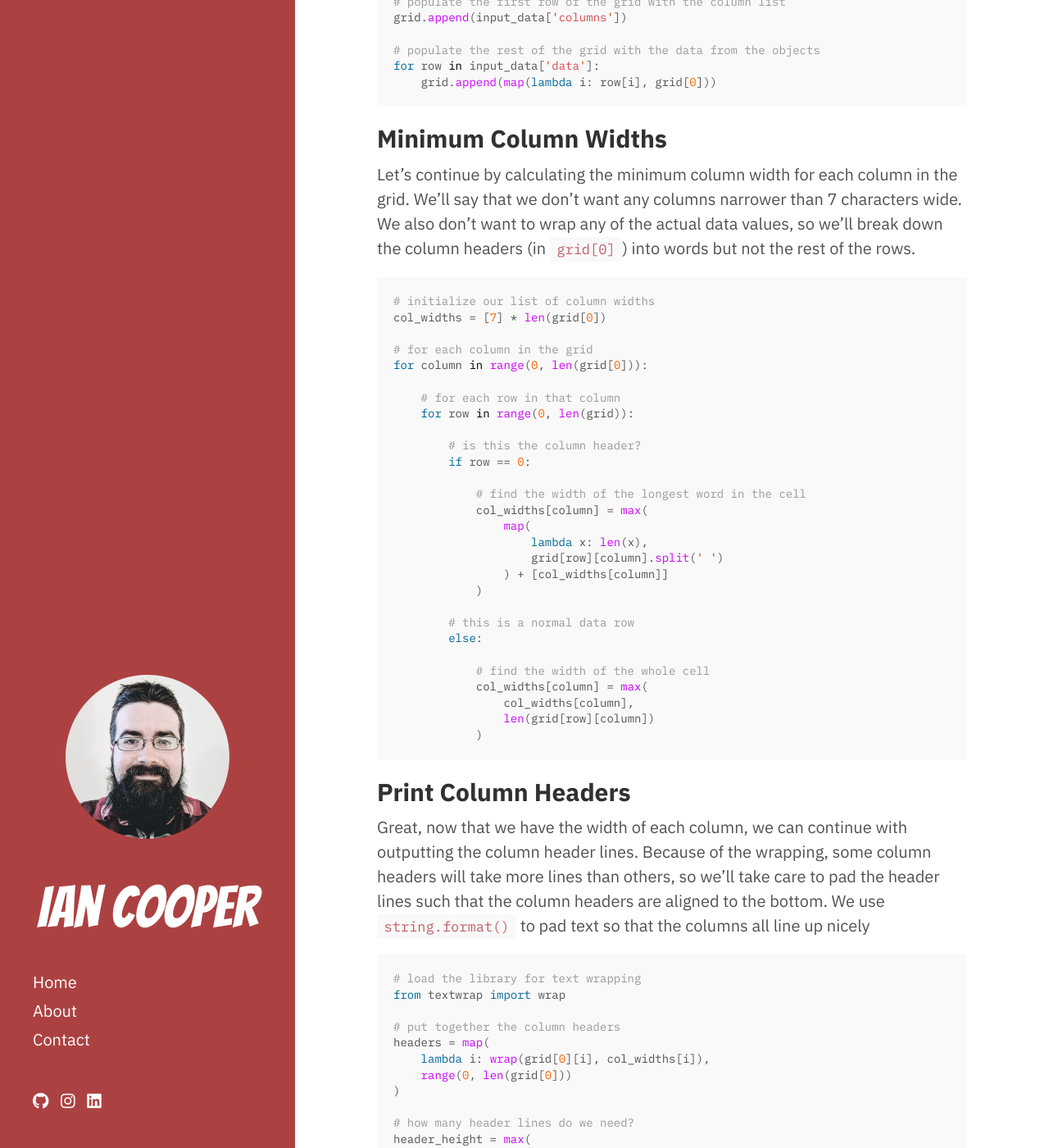
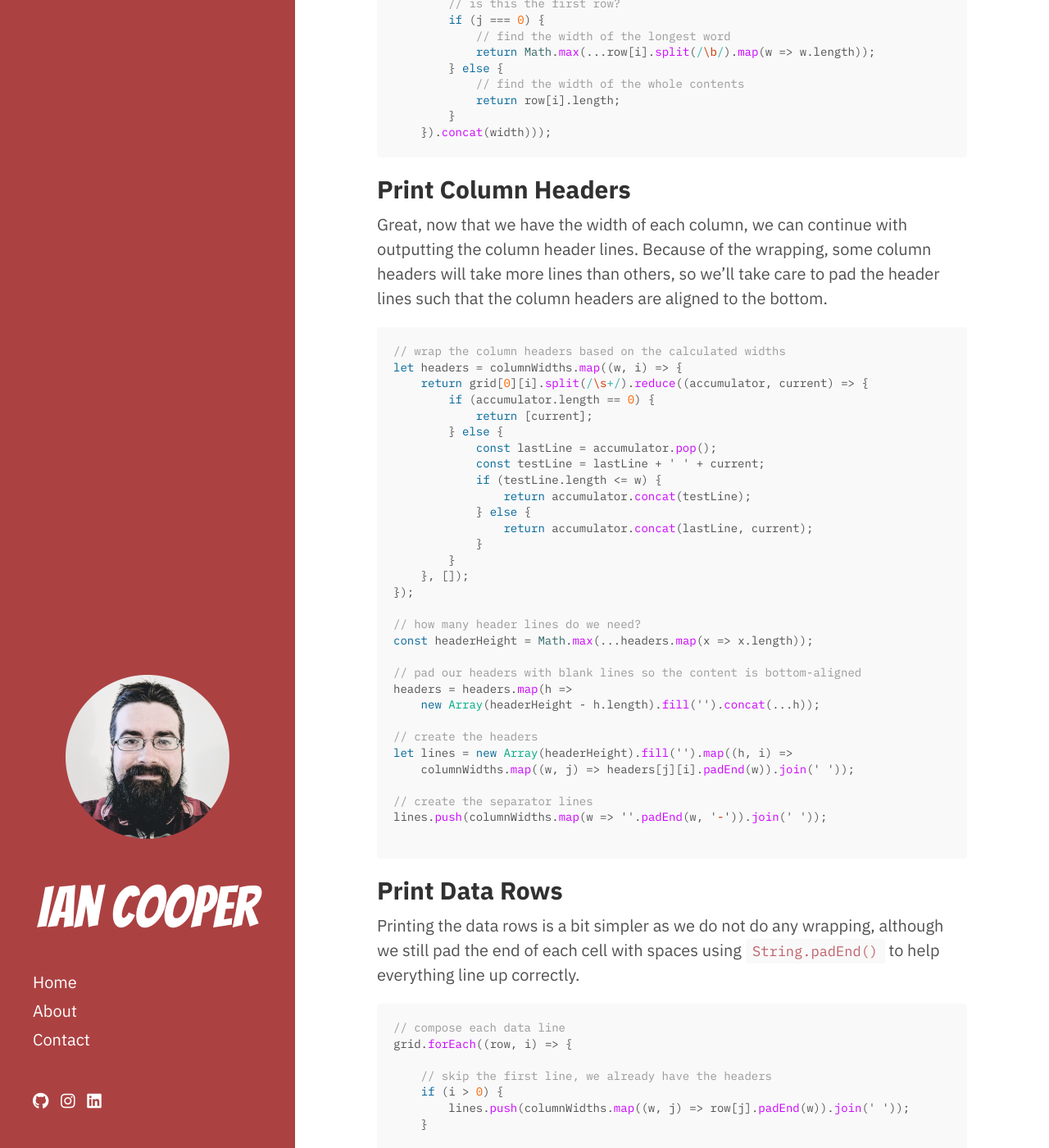
Before and after one commit to icooper/icooper.github.io, a Jekyll site: the page built from _posts/2018-11-01-formatting-columns.md, in a window 1280 px wide and 1400 px high, scrolled down 1701 px. Shown: the whole window at 82% size. Built offline with Jekyll 4.4.1, drawn with Linux system fonts in a browser that asks for light colours; nearby versions of some CDN libraries; some of the changed text lies outside the part shown.

Commit message:
port code to js

````diff
--- a/_posts/2018-11-01-formatting-columns.md
+++ b/_posts/2018-11-01-formatting-columns.md
@@ -9,15 +10,6 @@ Our raw data comes in JSON format; we'll use this as the input to our program:
 
 ```json
 {
-    "columns": [
-        "Sample Name",
-        "Date",
-        "Moisture Content",
-        "Volatile Matter",
-        "Fixed Carbon by Difference",
-        "Gross Caloric Value at Constant Volume",
-        "Ash"
-    ],
     "data": [
         {
             "Sample Name": "X24-03",
@@ -50,158 +42,108 @@ Our raw data comes in JSON format; we'll use this as the input to our program:
 }
 ```
 
-## Read JSON
-
-Reading our JSON file in Python is pretty easy.
-
-```python
-# load the library for JSON parsing
-import json
-
-# initialize our input data array
-input_data = []
-
-# read the JSON file and put the contents into input_data
-with open('data.json') as json_data:
-    input_data = json.load(json_data)
-```
-
 ## Create Grid
 
-Now that we have our input data loaded into a Python dictionary, we need to transform it into a simple 2-dimensional array of strings that we'll refer to as our grid. The first row of the grid is made up of the column names, and each row after that is data.
+Using the built-in `JSON.parse()` function, we take the above JSON and interpret it as a JavaScript object called `input`. Next, we need to transform it into a simple 2-dimensional array of strings that we'll refer to as our grid. The first row of the grid is made up of the column names, and each row after that is data.
 
-```python
-# initialize our grid
-grid = []
+```javascript
+// initialize our grid with the first row as the keys of the input data objects
+let grid = [Object.keys(input.data[0])];
 
-# populate the first row of the grid with the column list
-grid.append(input_data['columns'])
-
-# populate the rest of the grid with the data from the objects
-for row in input_data['data']:
-    grid.append(map(lambda i: row[i], grid[0]))
+// load the rest of the rows into the grid
+input.data.forEach(row => {
+    grid.push(grid[0].map(key => row[key]));
+});
 ```
 
 ## Minimum Column Widths
 
 Let's continue by calculating the minimum column width for each column in the grid. We'll say that we don't want any columns narrower than 7 characters wide. We also don't want to wrap any of the actual data values, so we'll break down the column headers (in `grid[0]`) into words but not the rest of the rows.
 
-```python
-# initialize our list of column widths
-col_widths = [7] * len(grid[0])
+```javascript
+// minimum column width
+const minimumColumnWidth = 7
 
-# for each column in the grid
-for column in range(0, len(grid[0])):
+// calculate the column widths
+let columnWidths = new Array(grid[0].length)
+    .fill(minimumColumnWidth)
+    .map((width, i) => Math.max(...grid.map((row, j) => {
 
-    # for each row in that column
-    for row in range(0, len(grid)):
-
-        # is this the column header?
-        if row == 0:
-
-            # find the width of the longest word in the cell
-            col_widths[column] = max(
-                map(
-                    lambda x: len(x),
-                    grid[row][column].split(' ')
-                ) + [col_widths[column]]
-            )
-
-        # this is a normal data row
-        else:
-
-            # find the width of the whole cell
-            col_widths[column] = max(
-                col_widths[column],
-                len(grid[row][column])
-            )
+        // is this the first row?
+        if (j === 0) {
+            // find the width of the longest word
+            return Math.max(...row[i].split(/\b/).map(w => w.length));
+        } else {
+            // find the width of the whole contents
+            return row[i].length;
+        }
+    }).concat(width)));
 ```
 
 ## Print Column Headers
 
-Great, now that we have the width of each column, we can continue with outputting the column header lines. Because of the wrapping, some column headers will take more lines than others, so we'll take care to pad the header lines such that the column headers are aligned to the bottom. We use `string.format()` to pad text so that the columns all line up nicely
+Great, now that we have the width of each column, we can continue with outputting the column header lines. Because of the wrapping, some column headers will take more lines than others, so we'll take care to pad the header lines such that the column headers are aligned to the bottom.
 
-```python
-# load the library for text wrapping
-from textwrap import wrap
+```javascript
+// wrap the column headers based on the calculated widths
+let headers = columnWidths.map((w, i) => {
+    return grid[0][i].split(/\s+/).reduce((accumulator, current) => {
+        if (accumulator.length == 0) {
+            return [current];
+        } else {
+            const lastLine = accumulator.pop();
+            const testLine = lastLine + ' ' + current;
+            if (testLine.length <= w) {
+                return accumulator.concat(testLine);
+            } else {
+                return accumulator.concat(lastLine, current);
+            }
+        }
+    }, []);
+});
 
-# put together the column headers
-headers = map(
-    lambda i: wrap(grid[0][i], col_widths[i]),
-    range(0, len(grid[0]))
-)
+// how many header lines do we need?
+const headerHeight = Math.max(...headers.map(x => x.length));
 
-# how many header lines do we need?
-header_height = max(
-    map(
-        lambda i: len(i),
-        headers
-    )
-)
+// pad our headers with blank lines so the content is bottom-aligned
+headers = headers.map(h =>
+    new Array(headerHeight - h.length).fill('').concat(...h));
 
-# pad each of the headers with some empty lines
-headers = map(
-    lambda i: ([''] * (header_height - len(i))) + i,
-    headers
-)
+// create the headers
+let lines = new Array(headerHeight).fill('').map((h, i) =>
+    columnWidths.map((w, j) => headers[j][i].padEnd(w)).join(' '));
 
-# print the header lines
-for h in range(0, header_height):
-    print ' '.join(
-        map(
-            lambda i: '{text: <{width}}'.format(
-                text = headers[i][h],
-                width = col_widths[i]
-            ),
-            range(0, len(headers))
-        )
-    )
+// create the separator lines
+lines.push(columnWidths.map(w => ''.padEnd(w, '-')).join(' '));
 
-# print the header separator line
-print ' '.join(
-    map(
-        lambda i: '-' * col_widths[i],
-        range(0, len(col_widths))
-    )
-)
 ```
 
 ## Print Data Rows
 
-Printing the data rows is a bit simpler as we do not do any wrapping, though we still use `string.format()` to pad each cell so that the alignment is good.
+Printing the data rows is a bit simpler as we do not do any wrapping, although we still pad the end of each cell with spaces using `String.padEnd()` to help everything line up correctly.
 
-```python
-# print each data line
-for i in range(1, len(grid)):
-    print ' '.join(
-        map(
-            lambda j: '{text: <{width}}'.format(
-                text = grid[i][j],
-                width = col_widths[j]
-            ),
-            range(0, len(grid[i]))
-        )
-    )
+```javascript
+// compose each data line
+grid.forEach((row, i) => {
+
+    // skip the first line, we already have the headers
+    if (i > 0) {
+        lines.push(columnWidths.map((w, j) => row[j].padEnd(w)).join(' '));
+    }
+
+});
+
+// print out the lines
+console.log(lines.join("\n"));
 ```
 
 ## Output
 
-Here's the output of the program:
+Here's what the program outputs to the console:
 
 ```
-                                                       Gross
-                                                       Caloric
-                                           Fixed       Value at
-Sample              Moisture   Volatile    Carbon by   Constant
-Name    Date        Content    Matter      Difference  Volume    Ash
-------- ----------- ---------- ----------- ----------- --------- ----------
-X24-03  01-Nov-2018 4.85 wt. % 79.29 wt. % 15.62 wt. % 19985 J/g 0.25 wt. %
-X24-02  31-Oct-2018 4.52 wt. % 80.91 wt. % 16.01 wt. % 20004 J/g 0.23 wt. %
-X24-01  30-Oct-2018 4.68 wt. % 80.03 wt. % 15.89 wt. % 19996 J/g 0.24 wt. %
 ```
-
-The code for this post [can be found here](https://repl.it/@icooper1/formatting-columns).
 
 ## Next Steps
 
-In the next installment, we'll update the program to make the output more readable.
+In the next installment, we'll update the program to make the output more readable by wrapping column headers a little better and parsing out the units.
--- /dev/null
+++ b/assets/js/formatting-columns.js
@@ -0,0 +1,17 @@
+$('document').ready(function() {
+    // first code block is the input json
+    let input = JSON.parse($('#post-formatting-columns div.language-json pre.highlight').first().text());
+
+    // extract the javascript code blocks from the post and combine them
+    code = '(function() {\n';
+    $('#post-formatting-columns div.language-javascript pre.highlight').each((i, el) => {
+        code += $(el).text() + "\n";
+    });
+    code += 'return lines.join("\\n");\n}())';
+
+    // execute the code and capture the output
+    let output = eval(code);
+
+    // put the output in the output code block
+    $('#post-formatting-columns pre.highlight').last().text(output);
+});
````
Also changed, not shown: other parts of _posts/2018-11-01-formatting-columns.md (+1 -0 lines).
